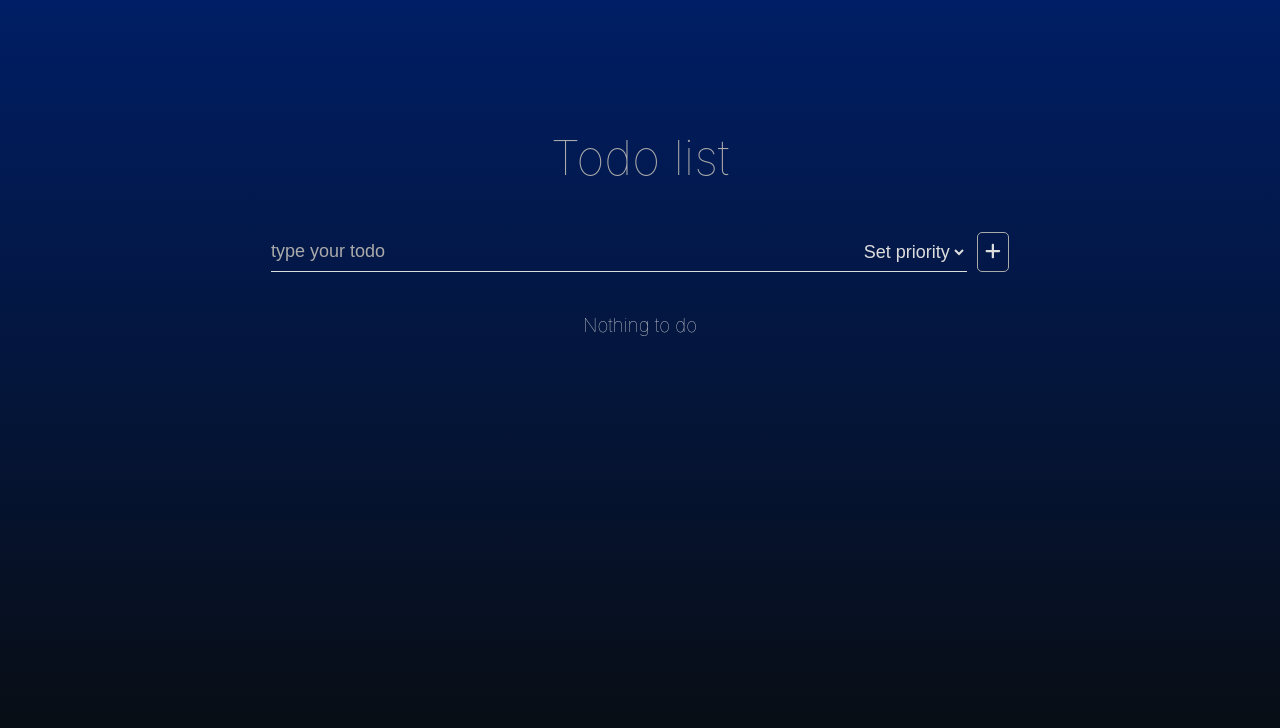
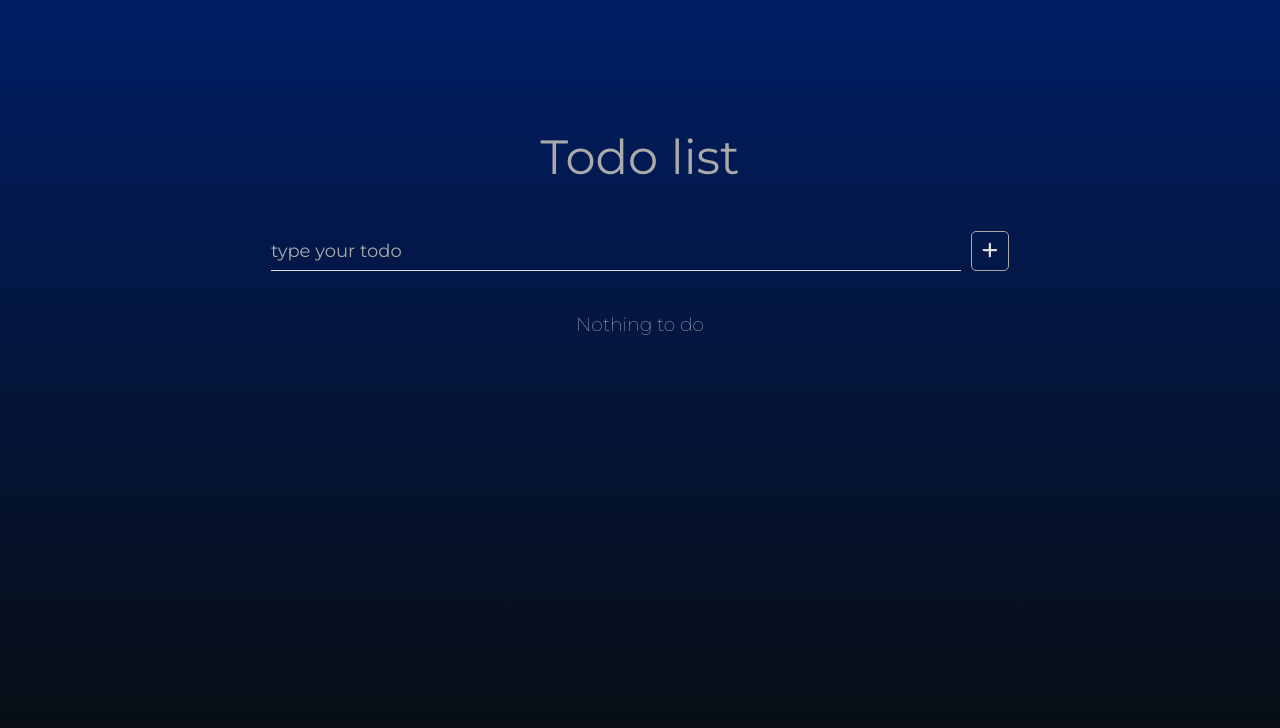
Before and after one commit to michalmlk/todo-app, a React (Create React App) app: page / in a window 1280 px wide. Shown: the top 728 px of the page. Built offline with nearby package versions, Linux system fonts and the light colour scheme.

Commit message:
small fixes

```diff
--- a/src/components/molecules/TodoItem/TodoItem.styles.js
+++ b/src/components/molecules/TodoItem/TodoItem.styles.js
@@ -34,12 +34,13 @@ export const ButtonArea = styled.div`
 	gap: 1rem;
 
 	button {
-		width: 35px;
-		height: 35px;
+		width: 32px;
+		height: 32px;
 		border: none;
 		background-color: transparent;
 		transition: background-color 0.1s;
-		font-size: 24px;
+		font-size: 20px;
+		color: ${({ theme }) => theme.colors.colorDark};
 
 		&:hover {
 			cursor: pointer;
--- a/src/components/organisms/TodoList/TodoList.js
+++ b/src/components/organisms/TodoList/TodoList.js
@@ -7,31 +7,27 @@ import { FontAwesomeIcon } from '@fortawesome/react-fontawesome'
 import Scrollbars from 'react-custom-scrollbars-2'
 
 const TodoList = () => {
+	const [isDisabled, setIsDisabled] = useState(true)
+
 	const todoTitleRef = useRef()
 	const { addTodo, todos } = useTodoContext()
-	const [priority, setPriority] = useState('')
 	const handleSubmit = e => {
 		e.preventDefault()
-		addTodo(todoTitleRef.current.value, priority)
+		addTodo(todoTitleRef.current.value)
 		todoTitleRef.current.value = ''
+		setIsDisabled(true)
 	}
 
-	const setPriorityHandler = e => {
-		setPriority(e.target.value)
+	const disabledHandler = () => {
+		todoTitleRef.current.value === '' ? setIsDisabled(true) : setIsDisabled(false)
 	}
 
 	return (
 		<Wrapper>
 			<TodoInput>
 				<form onSubmit={handleSubmit}>
-					<input type='text' required placeholder='type your todo' ref={todoTitleRef} />
-					<select onChange={setPriorityHandler} name='priority' id='priority-select'>
-						<option value=''>Set priority</option>
-						<option value='can_wait'>Can wait</option>
-						<option value='important'>Important</option>
-						<option value='critical'>Critical</option>
-					</select>
-					<button type='submit'>
+					<input type='text' required placeholder='type your todo' onChange={disabledHandler} ref={todoTitleRef} />
+					<button type='submit' disabled={isDisabled}>
 						<FontAwesomeIcon icon={faPlus} />
 					</button>
 				</form>
@@ -40,7 +36,7 @@ const TodoList = () => {
 				<Scrollbars>
 					{todos.length !== 0 ? (
 						todos.map(todo => {
-							return <TodoItem title={todo.title} id={todo.id} key={todo.id} />
+							return <TodoItem title={todo.title} id={todo.id} key={todo.id} isCompleted={todo.status} />
 						})
 					) : (
 						<h3>Nothing to do</h3>
--- a/src/components/organisms/TodoList/TodoList.styles.js
+++ b/src/components/organisms/TodoList/TodoList.styles.js
@@ -12,6 +12,7 @@ export const TodoInput = styled.div`
 			border: 1px solid #ddd;
 			width: 100%;
 			font-size: 18px;
+			font-family: 'Montserrat', sans-serif;
 			border: none;
 			border-bottom: 1px solid ${({ theme }) => theme.colors.lightGrey};
 			background-color: transparent;
@@ -71,7 +72,6 @@ export const Wrapper = styled.div`
 export const TodoItemsList = styled.div`
 	height: 50vh;
 	padding: 10px;
-	background-color: ${({ todos }) => (todos.length === 0 ? 'transparent' : '#ddd')};
 	border-radius: 5px;
 
 	h3 {
--- a/src/components/templates/Dashboard/Dashboard.styles.js
+++ b/src/components/templates/Dashboard/Dashboard.styles.js
@@ -12,7 +12,7 @@ export const DashboardWrapper = styled.div`
 
 	h1 {
 		color: ${({ theme }) => theme.colors.colorDark};
-		font-weight: lighter;
+		font-weight: normal;
 		margin-bottom: 30px;
 	}
 
--- a/src/contexts/TodoContext.js
+++ b/src/contexts/TodoContext.js
@@ -15,9 +15,9 @@ export const useTodoContext = () => {
 export const TodoProvider = ({ children }) => {
 	const [todos, setTodos] = useLocalStorage('todos', [])
 
-	const addTodo = (title, priority) => {
+	const addTodo = title => {
 		setTodos(prevTodos => {
-			return [{ id: V4(), title, priority }, ...prevTodos]
+			return [{ id: V4(), title }, ...prevTodos]
 		})
 	}
 
--- a/src/index.css
+++ b/src/index.css
@@ -1,7 +1,10 @@
+@import url('https://fonts.googleapis.com/css2?family=Montserrat:wght@100;300;400;700&display=swap');
+
 body {
 	margin: 0;
 	font-family: -apple-system, BlinkMacSystemFont, 'Segoe UI', 'Roboto', 'Oxygen', 'Ubuntu', 'Cantarell', 'Fira Sans', 'Droid Sans',
 		'Helvetica Neue', sans-serif;
+	font-family: 'Montserrat', sans-serif;
 	-webkit-font-smoothing: antialiased;
 	-moz-osx-font-smoothing: grayscale;
 }
```
Also changed, not shown: package.json (indentation only), 1 other file (tests, documents, lock files or other folders).
